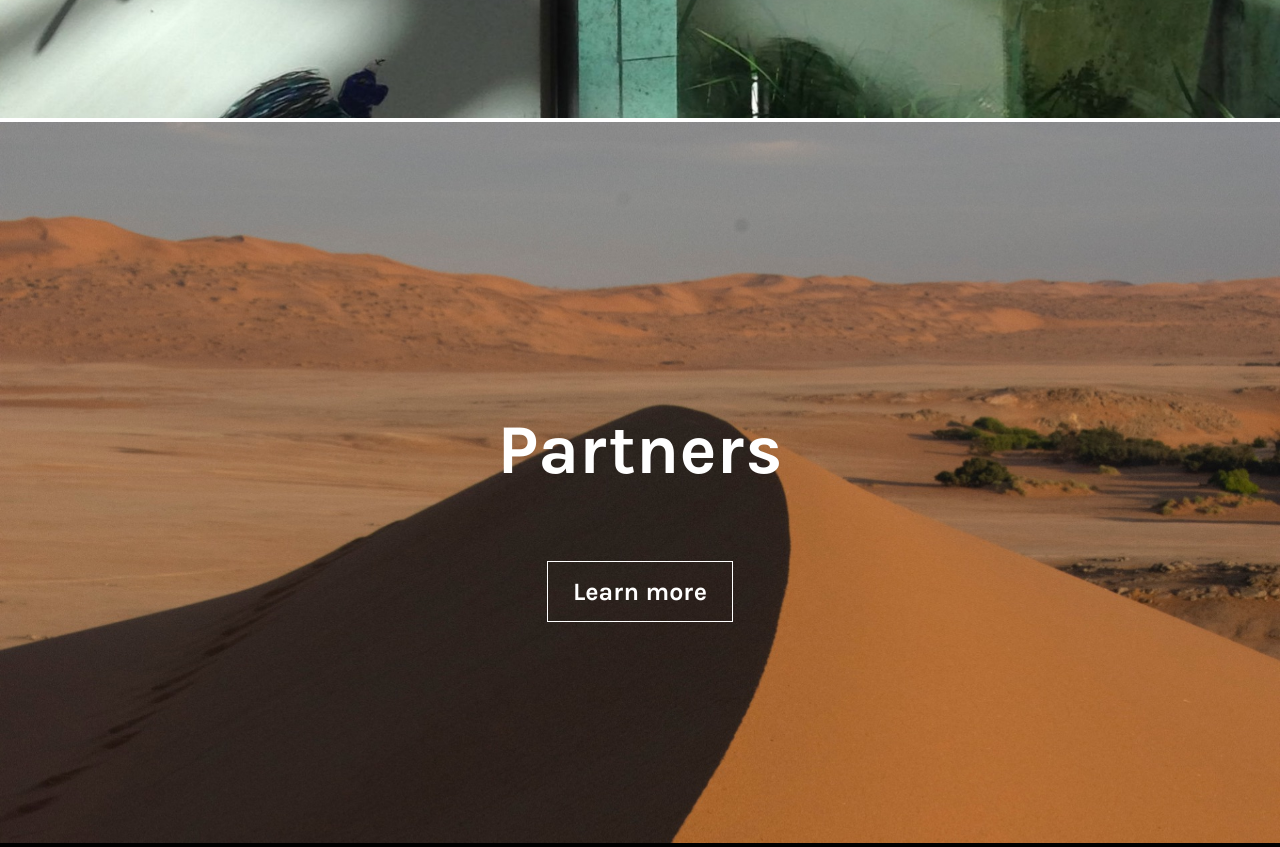
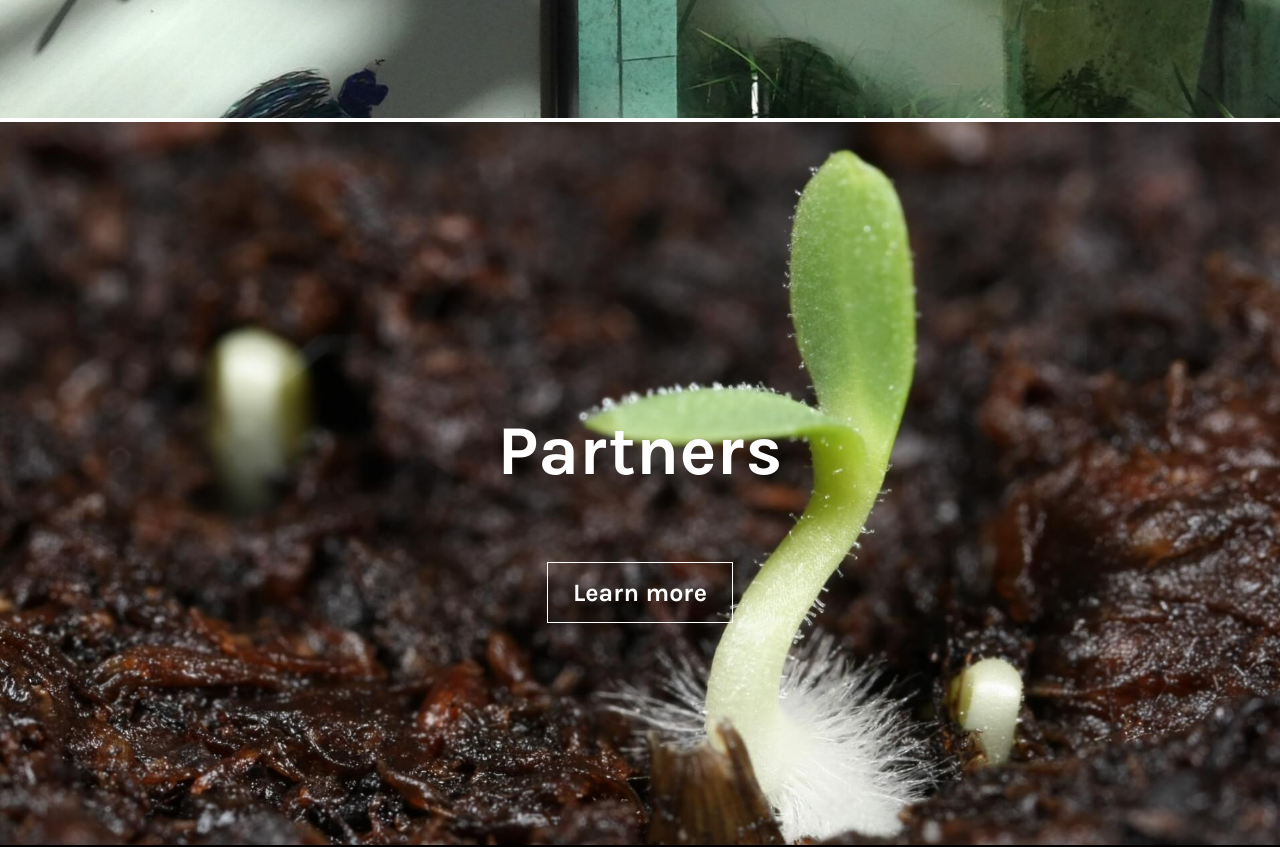
Before and after one commit to rdferrari/asl-react, a React (Create React App) app: page /#/ in a window 1280 px wide. Shown: the part 4460-5307 px from the top of the page. Built offline with nearby package versions, Linux system fonts and the light colour scheme.

Commit message:
Partners image

```diff
--- a/src/components/Home.jsx
+++ b/src/components/Home.jsx
@@ -58,7 +58,7 @@ const Home = () => {
       <HomeContent
         title="Partners"
         link="./partners"
-        image="/images/home-sand.jpg"
+        image="/images/home-seed.jpg"
       />
     </div>
   );
```
Also changed, not shown: public/images/home-seed.jpg (added).
